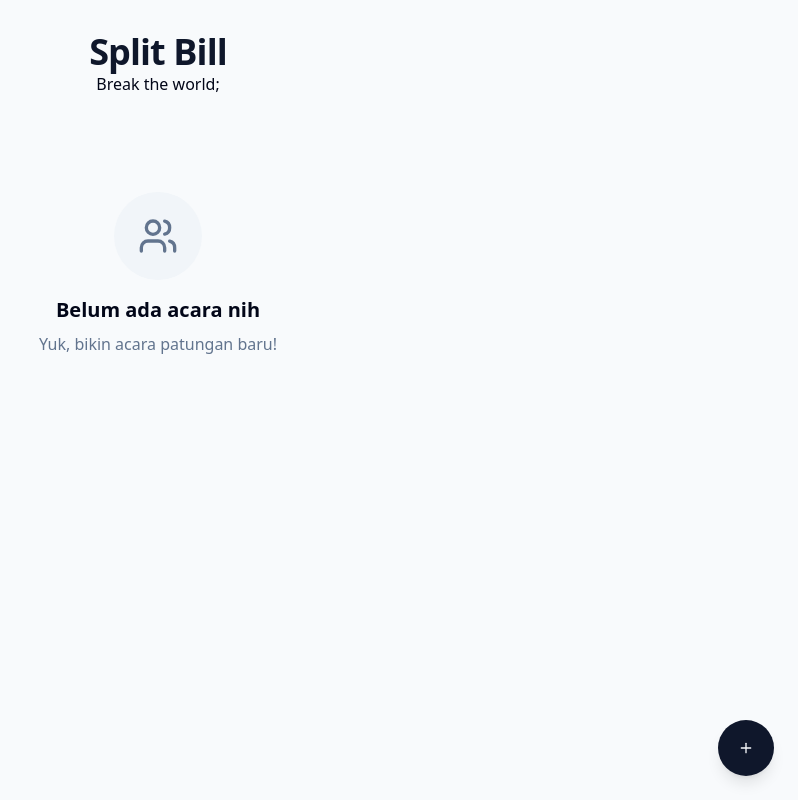
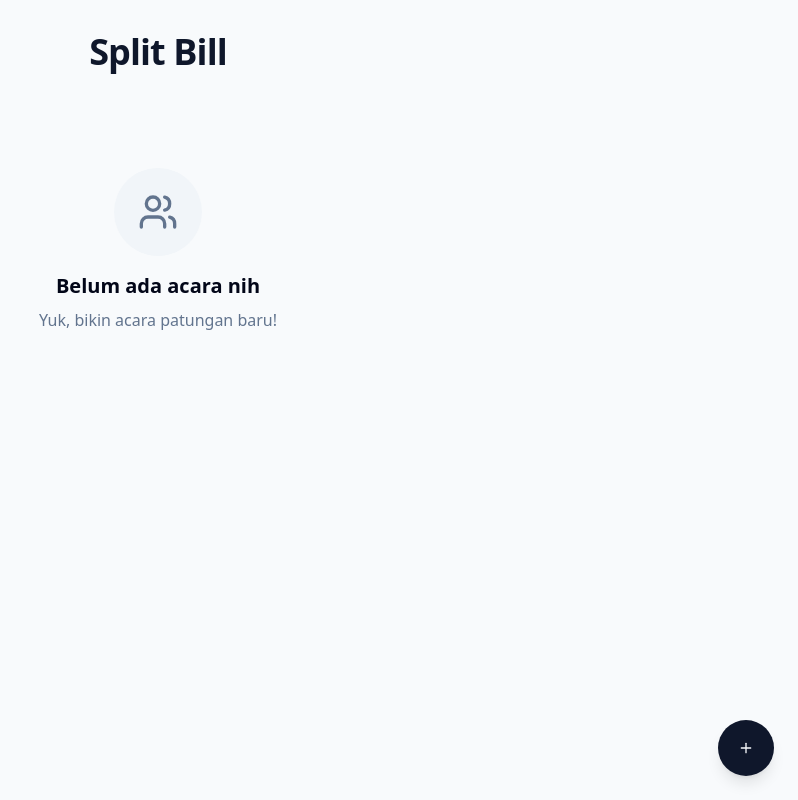
Before and after one commit to AchmadWahyu/split-bill, a React (Vite) app: page / in a window 1280 px wide. Shown: the whole page, without its empty margins (482-1280 px from the left). Built offline with nearby package versions, Linux system fonts and the light colour scheme.

Commit message:
chore: remove log error with sentry

```diff
--- a/src/routes/Home.tsx
+++ b/src/routes/Home.tsx
@@ -37,15 +37,6 @@ const Home = ({
         <h1 className="text-4xl font-bold tracking-tight text-slate-900">
           Split Bill
         </h1>
-        <button
-          type="button"
-          onClick={() => {
-            throw new Error('Sentry Test Error');
-          }}
-        >
-          Break the world
-        </button>
-        ;
       </div>
       {!eventList.filter((e) => e.id)?.length && (
         <div className="flex flex-col items-center justify-center py-12 text-center">
```
